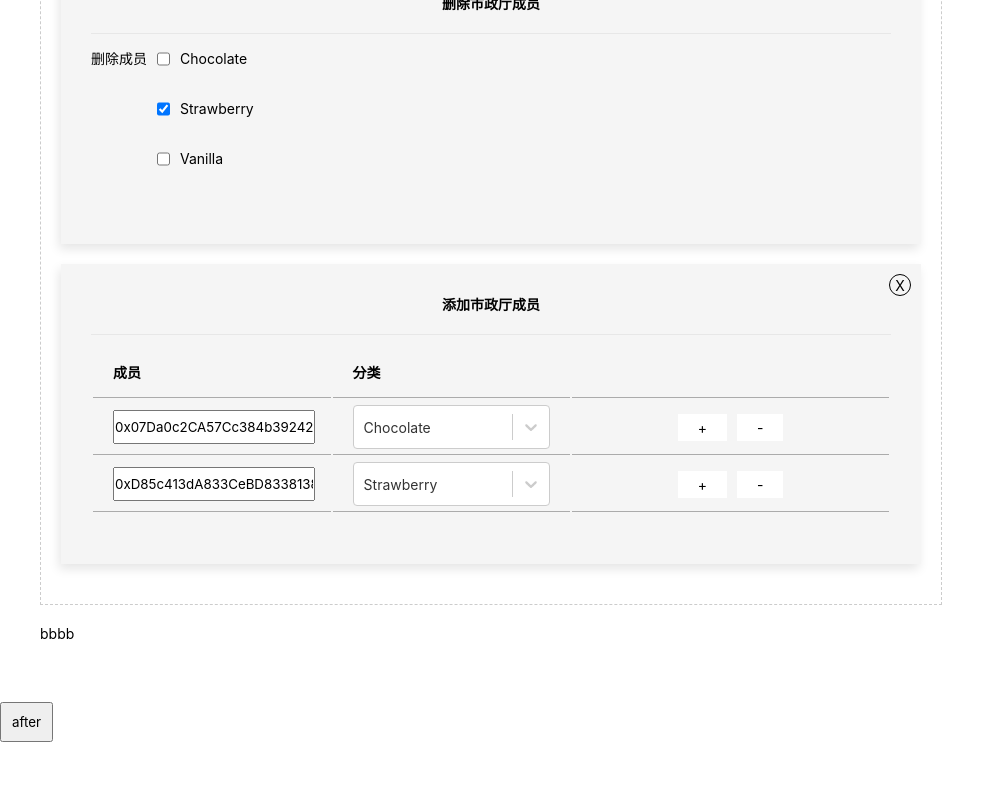
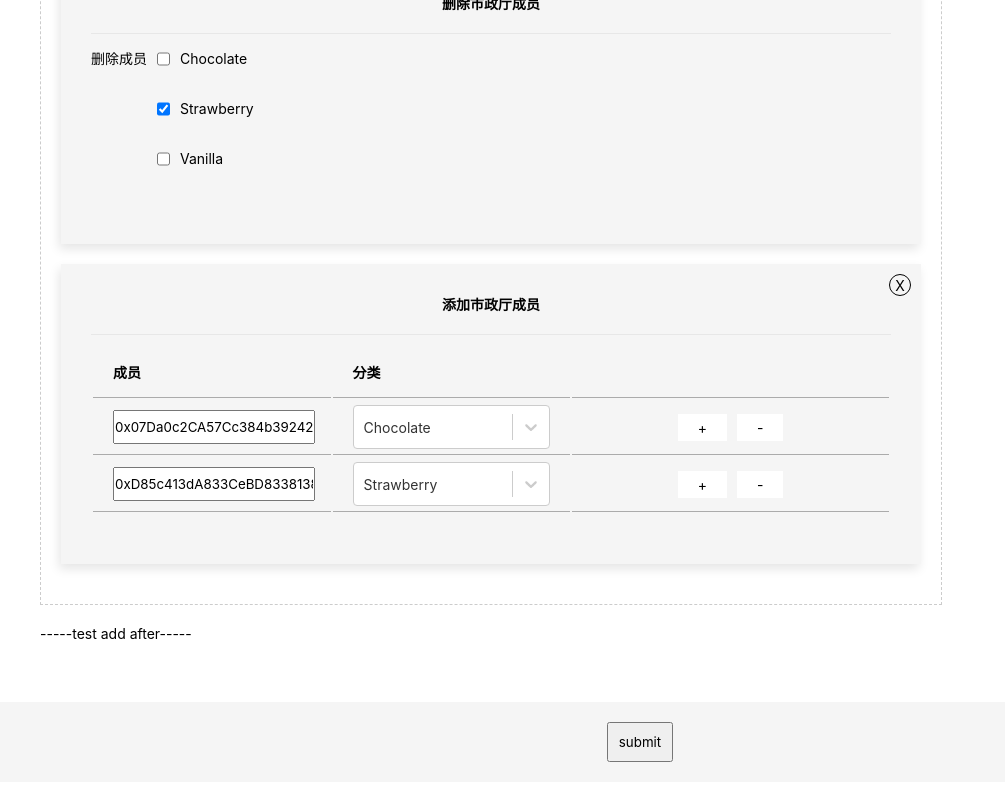
Before and after one commit to Taoist-Labs/components, a React (Create React App) app: page /new in a window 1280 px wide. Shown: the part 1074-1874 px from the top of the page, without its empty margins (0-1005 px from the left). Before the commit the page ends 1816 px from the top, so only its background shows below. Built offline with nearby package versions, Linux system fonts and the light colour scheme.

Commit message:
fix bugs

```diff
--- a/src/new.tsx
+++ b/src/new.tsx
@@ -2,7 +2,18 @@ import React, {ChangeEvent, useRef, useState} from 'react';
 import Template from "./packages/components/template";
 import initialItems from "./json/initialItem";
 import DataSource from "./json/datasource.json";
+import styled from "styled-components";
 
+
+const ButtonBox = styled.div`
+
+  padding: 20px;
+  background: #f5f5f5;
+  display: flex;
+  align-items: center;
+  justify-content: center;
+    margin-bottom: 40px;
+`
 
 function New() {
     const childRef = useRef(null);
@@ -26,8 +37,12 @@ function New() {
 
     return (
         <div>
-        <Template DataSource={DataSource} operate="edit" initialItems={initialItems} BeforeComponent={  <input type="text" onChange={handleInput} />} AfterComponent={<div>bbbb</div>}  ref={childRef} onSubmitData={handleFormSubmit} />
-            <button onClick={()=>AllSubmit()}>after</button>
+        <Template DataSource={DataSource} operate="edit" initialItems={initialItems} BeforeComponent={ <input type="text" onChange={handleInput} />} AfterComponent={<div>-----test add after-----</div>}  ref={childRef} onSubmitData={handleFormSubmit} />
+            <ButtonBox>
+
+                <button onClick={() => AllSubmit()}>submit</button>
+            </ButtonBox>
+
         </div>
     );
 }
--- a/src/packages/components/template.tsx
+++ b/src/packages/components/template.tsx
@@ -66,14 +66,6 @@ const FormBox = styled.div`
   }
 `
 
-const ButtonBox = styled.div`
-
-  padding: 20px;
-  background: #f5f5f5;
-  display: flex;
-  align-items: center;
-  justify-content: center;
-`
 
 const LftFlex = styled.div`
     display: flex;
```
